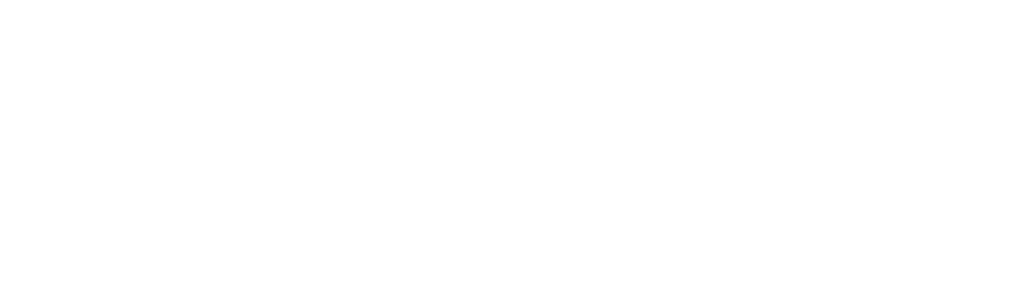
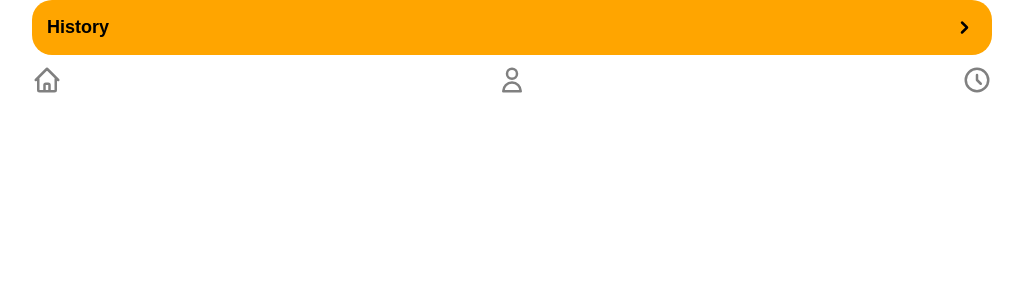
Before and after one commit to mangelpt/Store, a React (Create React App) app: page / in a window 1280 px wide. Shown: the top 300 px of the page, without its empty margins (128-1151 px from the left). Built offline with nearby package versions, Linux system fonts and the light colour scheme.

Commit message:
add icons and footer

```diff
--- a/src/App.js
+++ b/src/App.js
@@ -1,6 +1,6 @@
 import React from "react";
 import { css, Global } from "@emotion/react";
-
+import { Footer } from "./components/Footer";
 const cssGlobal = css`
   @import url('https://fonts.googleapis.com/css2?family=Source+Sans+Pro&display=swap'
 
@@ -11,10 +11,12 @@
 
 function App() {
   return (
+
     <main>
       <Global
         styles={cssGlobal}
       />
+      <Footer />
     </main>
   );
 }
--- /dev/null
+++ b/src/components/Footer.js
@@ -0,0 +1,38 @@
+import styled from '@emotion/styled'
+import React from 'react'
+import { NavLink } from 'react-router-dom'
+import { ButtonWhite } from './UI/Buttons'
+import { ArrowIconRight, HistoryIcon, HomeIcon, UserIcon } from './UI/Icons'
+
+
+const StyledFooter = styled.footer`
+
+width: 75vw;
+margin: 10px auto;
+height: fit-content;
+display: flex;
+justify-content:space-between;
+svg{
+  width: 30px;
+  color: gray;
+}
+`;
+
+export const Footer = () => {
+  return (
+    <>
+      <ButtonWhite> History <ArrowIconRight /> </ButtonWhite>
+      <StyledFooter>
+        <NavLink to="/home">
+          <HomeIcon />
+        </NavLink>
+        <NavLink to="/user">
+          <UserIcon />
+        </NavLink>
+        <NavLink to="/history">
+          <HistoryIcon />
+        </NavLink>
+      </StyledFooter>
+    </>
+  )
+}
--- /dev/null
+++ b/src/components/UI/Buttons.js
@@ -0,0 +1,20 @@
+import styled from "@emotion/styled";
+
+export const ButtonWhite = styled.button`
+  padding: 15px 15px;
+  font-size: 18px;
+  font-weight: bold;
+  display: flex;
+  justify-content: space-between;
+  align-items: center;
+  background-color: orange;
+  border: none;
+  border-radius: 20px;
+  cursor: pointer;
+  margin: auto;
+  width: 75vw;
+  color: #000;
+  svg {
+    width: 25px;
+  }
+`;
--- /dev/null
+++ b/src/components/UI/Icons.js
@@ -0,0 +1,63 @@
+export const ArrowIcon = () => {
+  return (
+    <svg xmlns="http://www.w3.org/2000/svg" className="h-6 w-6" fill="none" viewBox="0 0 24 24" stroke="currentColor">
+      <path strokeLinecap="round" strokeLinejoin="round" strokeWidth={2} d="M15 19l-7-7 7-7" />
+    </svg>
+  )
+}
+
+export const ArrowIconRight = () => {
+  return (
+    <svg xmlns="http://www.w3.org/2000/svg" className="h-5 w-5" viewBox="0 0 20 20" fill="currentColor">
+      <path fillRule="evenodd" d="M7.293 14.707a1 1 0 010-1.414L10.586 10 7.293 6.707a1 1 0 011.414-1.414l4 4a1 1 0 010 1.414l-4 4a1 1 0 01-1.414 0z" clipRule="evenodd" />
+    </svg>
+  )
+}
+
+export const HomeIcon = () => {
+  return (
+    <svg xmlns="http://www.w3.org/2000/svg" className="h-6 w-6" fill="none" viewBox="0 0 24 24" stroke="currentColor">
+      <path strokeLinecap="round" strokeLinejoin="round" strokeWidth={2} d="M3 12l2-2m0 0l7-7 7 7M5 10v10a1 1 0 001 1h3m10-11l2 2m-2-2v10a1 1 0 01-1 1h-3m-6 0a1 1 0 001-1v-4a1 1 0 011-1h2a1 1 0 011 1v4a1 1 0 001 1m-6 0h6" />
+    </svg>
+  )
+}
+
+export const HistoryIcon = () => {
+  return (
+    <svg xmlns="http://www.w3.org/2000/svg" className="h-6 w-6" fill="none" viewBox="0 0 24 24" stroke="currentColor">
+      <path strokeLinecap="round" strokeLinejoin="round" strokeWidth={2} d="M12 8v4l3 3m6-3a9 9 0 11-18 0 9 9 0 0118 0z" />
+    </svg>
+  )
+}
+
+export const UserIcon = () => {
+  return (
+    <svg xmlns="http://www.w3.org/2000/svg" className="h-6 w-6" fill="none" viewBox="0 0 24 24" stroke="currentColor">
+      <path strokeLinecap="round" strokeLinejoin="round" strokeWidth={2} d="M16 7a4 4 0 11-8 0 4 4 0 018 0zM12 14a7 7 0 00-7 7h14a7 7 0 00-7-7z" />
+    </svg>
+  )
+}
+
+export const CartIcon = () => {
+  return (
+    <svg xmlns="http://www.w3.org/2000/svg" className="h-6 w-6" fill="none" viewBox="0 0 24 24" stroke="currentColor">
+      <path strokeLinecap="round" strokeLinejoin="round" strokeWidth={2} d="M3 3h2l.4 2M7 13h10l4-8H5.4M7 13L5.4 5M7 13l-2.293 2.293c-.63.63-.184 1.707.707 1.707H17m0 0a2 2 0 100 4 2 2 0 000-4zm-8 2a2 2 0 11-4 0 2 2 0 014 0z" />
+    </svg>
+  )
+}
+
+export const SearchIcon = () => {
+  return (
+    <svg xmlns="http://www.w3.org/2000/svg" className="h-6 w-6" fill="none" viewBox="0 0 24 24" stroke="currentColor">
+      <path strokeLinecap="round" strokeLinejoin="round" strokeWidth="2" d="M21 21l-6-6m2-5a7 7 0 11-14 0 7 7 0 0114 0z" />
+    </svg>
+  )
+}
+
+export const CalendarIcon = () => {
+  return (
+    <svg xmlns="http://www.w3.org/2000/svg" className="h-6 w-6" fill="none" viewBox="0 0 24 24" stroke="currentColor">
+      <path strokeLinecap="round" strokeLinejoin="round" strokeWidth={2} d="M8 7V3m8 4V3m-9 8h10M5 21h14a2 2 0 002-2V7a2 2 0 00-2-2H5a2 2 0 00-2 2v12a2 2 0 002 2z" />
+    </svg>
+  )
+}
--- a/src/index.js
+++ b/src/index.js
@@ -3,10 +3,13 @@
 import "./index.css";
 import App from "./App";
 import * as serviceWorker from "./serviceWorker";
+import { BrowserRouter } from "react-router-dom";
 
 ReactDOM.render(
   <React.StrictMode>
-    <App />
+    <BrowserRouter>
+      <App />
+    </BrowserRouter>
   </React.StrictMode>,
   document.getElementById("root")
 );
```
